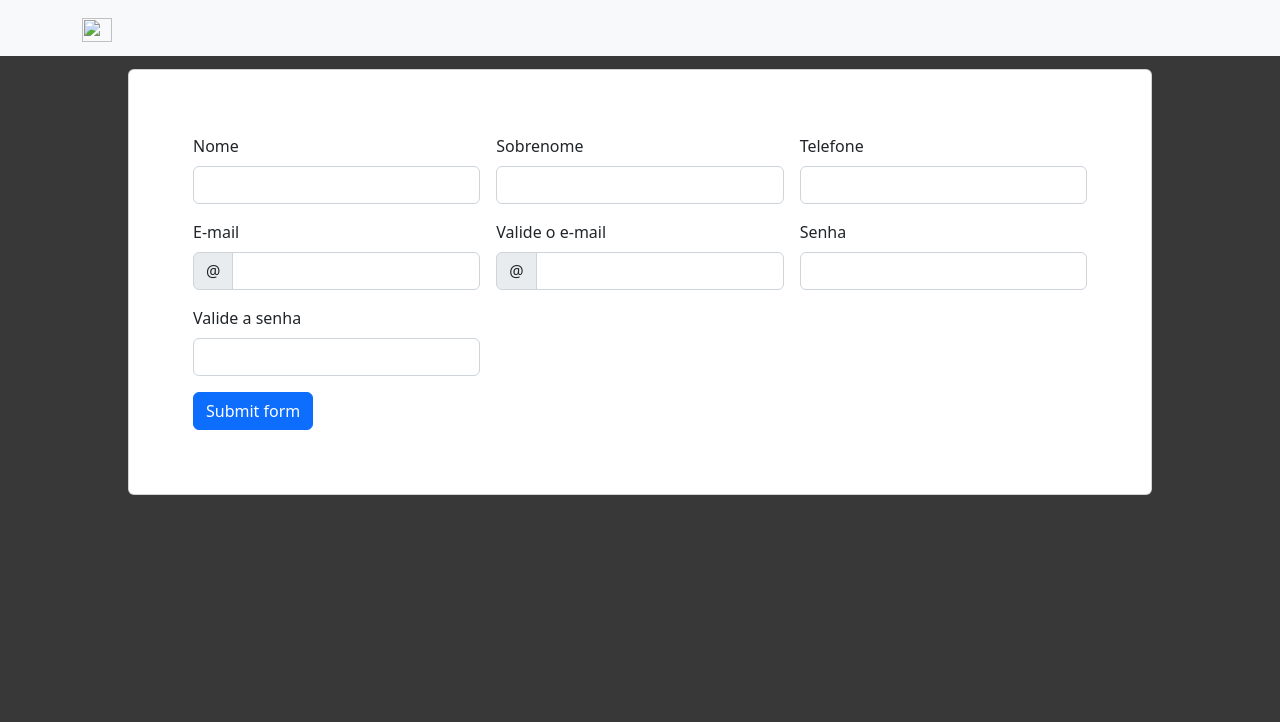
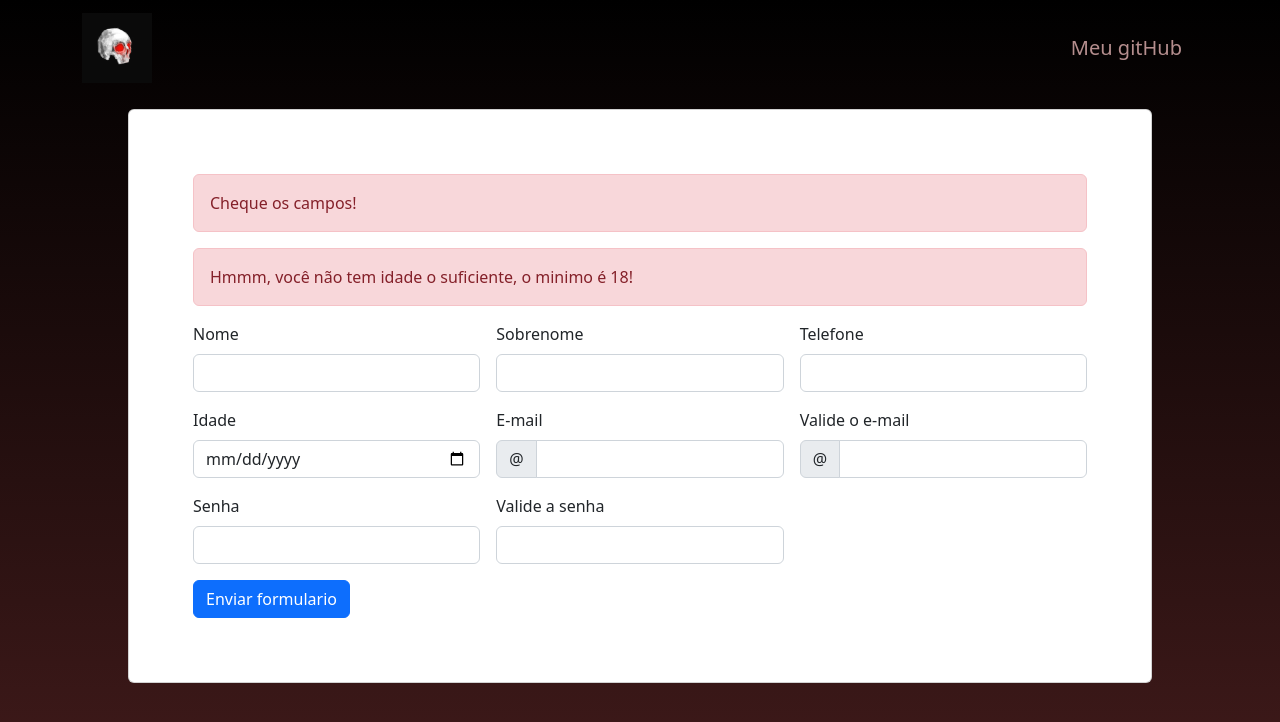
Before and after one commit to beatriz-n/desafioNKNbank, a website: page index.html in a window 1280 px wide. Drawn offline with nearby package versions, Linux system fonts and the light colour scheme.

Commit message:
html, css, validações

```diff
--- a/css/style.css
+++ b/css/style.css
@@ -5,14 +5,12 @@
     margin: 10%;
     margin-top: 1%;
 }
-.conteiner{
-margin: 0%;
-
+body{
+    background:linear-gradient(black,rgb(66, 27, 27)) ;
 }
-body{
-    background-color: rgb(56, 56, 56);
-}
-
 .conteiner-bar{
 width: 30px;
 }
+.link-git{
+    position: relative;
+}
--- a/index.html
+++ b/index.html
@@ -12,14 +12,24 @@
 </head>
 
 <body>
-    <nav class="navbar navbar-light bg-light">
+    <nav class="navbar ">
         <div class="container">
-          <a class="navbar-brand" href="#">
-            <img src="" alt="" width="30" height="24">
+          <a class="navbar-brand link-git" href="#">
+            <img src="img\skull.jpg" alt="" width="70" height="70">
+          </a>
+          <a style="color: rgb(181, 142, 142);" class="navbar-brand" href="#">
+            Meu gitHub
           </a>
         </div>
       </nav>
+
         <div class="card">
+            <div class="alert alert-danger" role="alert">
+                Cheque os campos!
+              </div>
+              <div class="alert alert-danger" role="alert">
+                Hmmm, você não tem idade o suficiente, o minimo é 18!
+              </div>
             <form class="row g-3 needs-validation" novalidate>
                 <div class="col-md-4">
                     <label for="validationCustom01" class="form-label">Nome</label>
@@ -42,7 +52,14 @@
                        Otimo :)
                     </div>
                 </div>
-                <br>
+                <div class="col-md-4">
+                    <label for="validationCustom02" class="form-label">Idade</label>
+                    <input type="date" class="form-control" id="validationCustom02" required>
+                    <div class="valid-feedback">
+                       hmmm
+                    </div>
+                </div>
+
                 <div class="col-md-4">
                     <label for="validationCustomUsername" class="form-label">E-mail</label>
                     <div class="input-group has-validation">
@@ -65,7 +82,6 @@
                         </div>
                     </div>
                 </div>
-                <br>
                 <div class="col-md-4">
                     <label for="validationCustomUsername" class="form-label">Senha</label>
                     <div class="input-group has-validation">
@@ -87,7 +103,7 @@
                     </div>
                 </div>
                 <div class="col-12">
-                    <button class="btn btn-primary" type="submit">Submit form</button>
+                    <button class="btn btn-primary" type="submit">Enviar formulario</button>
                 </div>
             </form>
         </div>
```
Also changed, not shown: img/skull.jpg (added), img/skull1.jpg (added).
